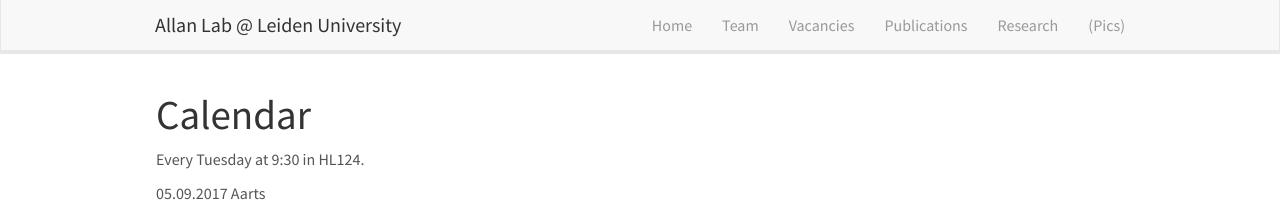
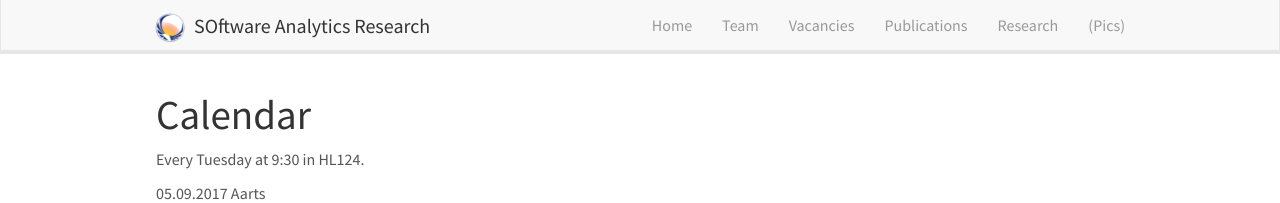
Before and after one commit to soarsmu/soarsmu.github.io, a Jekyll site: the page built from _pages/mini_lecture_series.md, in a window 1280 px wide. Shown: the top 203 px of the page. Built offline with Jekyll 4.4.1, drawn with Linux system fonts in a browser that asks for light colours; nearby versions of some CDN libraries.

Commit message:
docs: edit header

```diff
--- a/_includes/header.html
+++ b/_includes/header.html
@@ -8,7 +8,9 @@
 		<span class="icon-bar"></span>
 	  </button>
 
-    <a class="navbar-brand" href="{{ site.url }}{{ site.baseurl }}/">Allan Lab @ Leiden University</a>
+		<a class="navbar-brand" href="{{ site.url }}{{ site.baseurl }}/"><img src="{{ site.url }}{{ site.baseurl }}/images/logopic/soar-logo.png" href="{{ site.url }}{{ site.baseurl }}/"
+			style="display: inline; width: 30px;  margin: -1px 5px 0px 0px;"> SOftware Analytics Research</a>
+
 	</div>
 	<div class="collapse navbar-collapse" id="navbar-collapse-1">
 	  <ul class="nav navbar-nav navbar-right">
```
Also changed, not shown: images/logopic/soar-logo.png (added), 12 other files.
